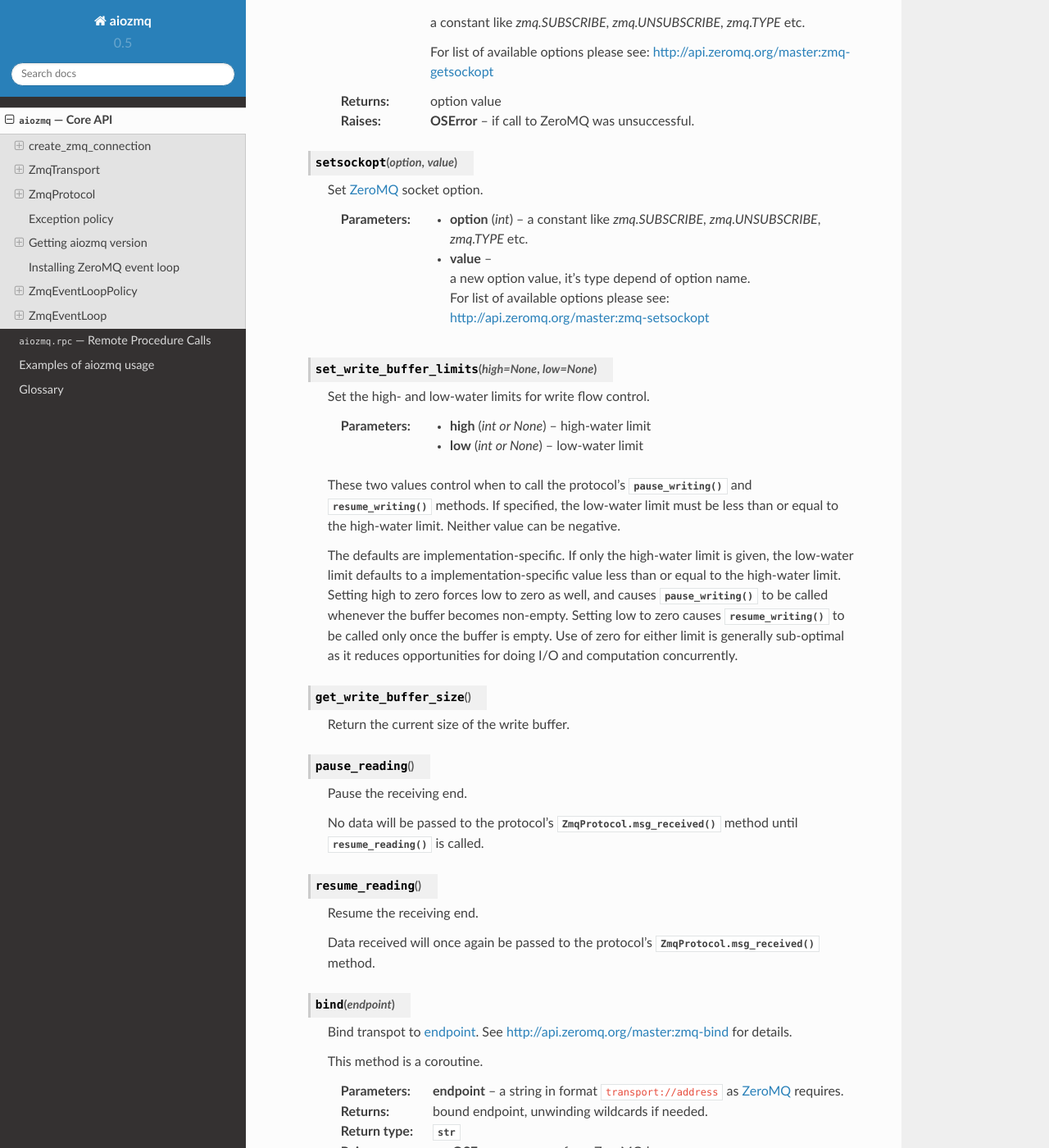
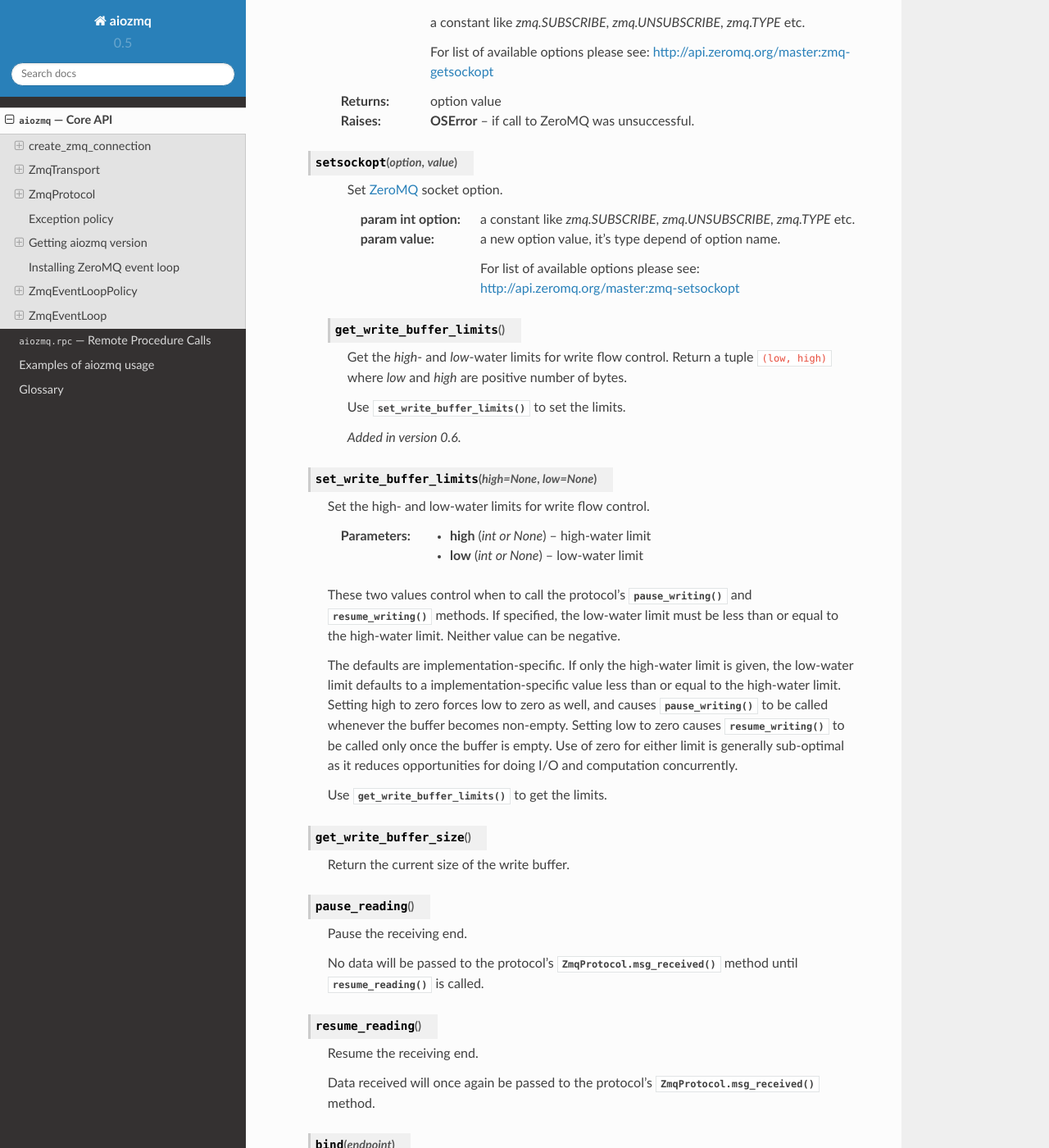
Before and after one commit to aio-libs/aiozmq, a Sphinx documentation site: the page built from docs/core.rst, in a window 1280 px wide and 1400 px high, scrolled down 1991 px. Shown: the whole window at 82% size. Built offline with Sphinx 7.4.7 and the Read the Docs theme 2.0.0, drawn with Linux system fonts in a browser that asks for light colours.

Commit message:
Add transport.get_write_buffer_limits() method

```diff
--- a/docs/core.rst
+++ b/docs/core.rst
@@ -140,6 +140,16 @@
         For list of available options please see:
         http://api.zeromq.org/master:zmq-setsockopt
 
+    .. method:: get_write_buffer_limits()
+
+      Get the *high*- and *low*-water limits for write flow control. Return a
+      tuple ``(low, high)`` where *low* and *high* are positive number of
+      bytes.
+
+      Use :meth:`set_write_buffer_limits` to set the limits.
+
+      .. versionadded:: 0.6
+
    .. method:: set_write_buffer_limits(high=None, low=None)
 
       Set the high- and low-water limits for write flow control.
@@ -167,6 +177,7 @@
       sub-optimal as it reduces opportunities for doing I/O and
       computation concurrently.
 
+      Use :meth:`get_write_buffer_limits` to get the limits.
 
    .. method:: get_write_buffer_size()
 
```
Also changed, not shown: 3 other files.
